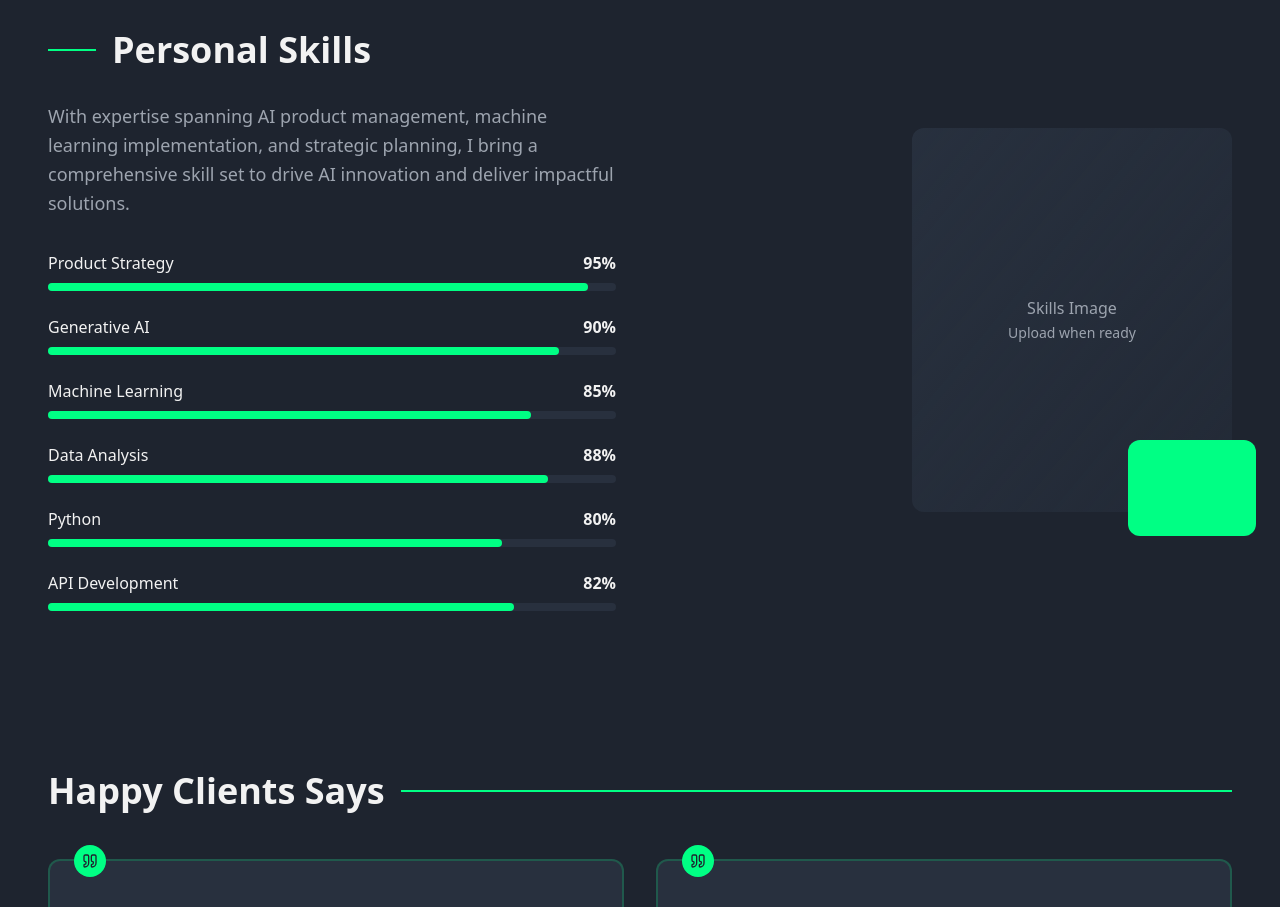
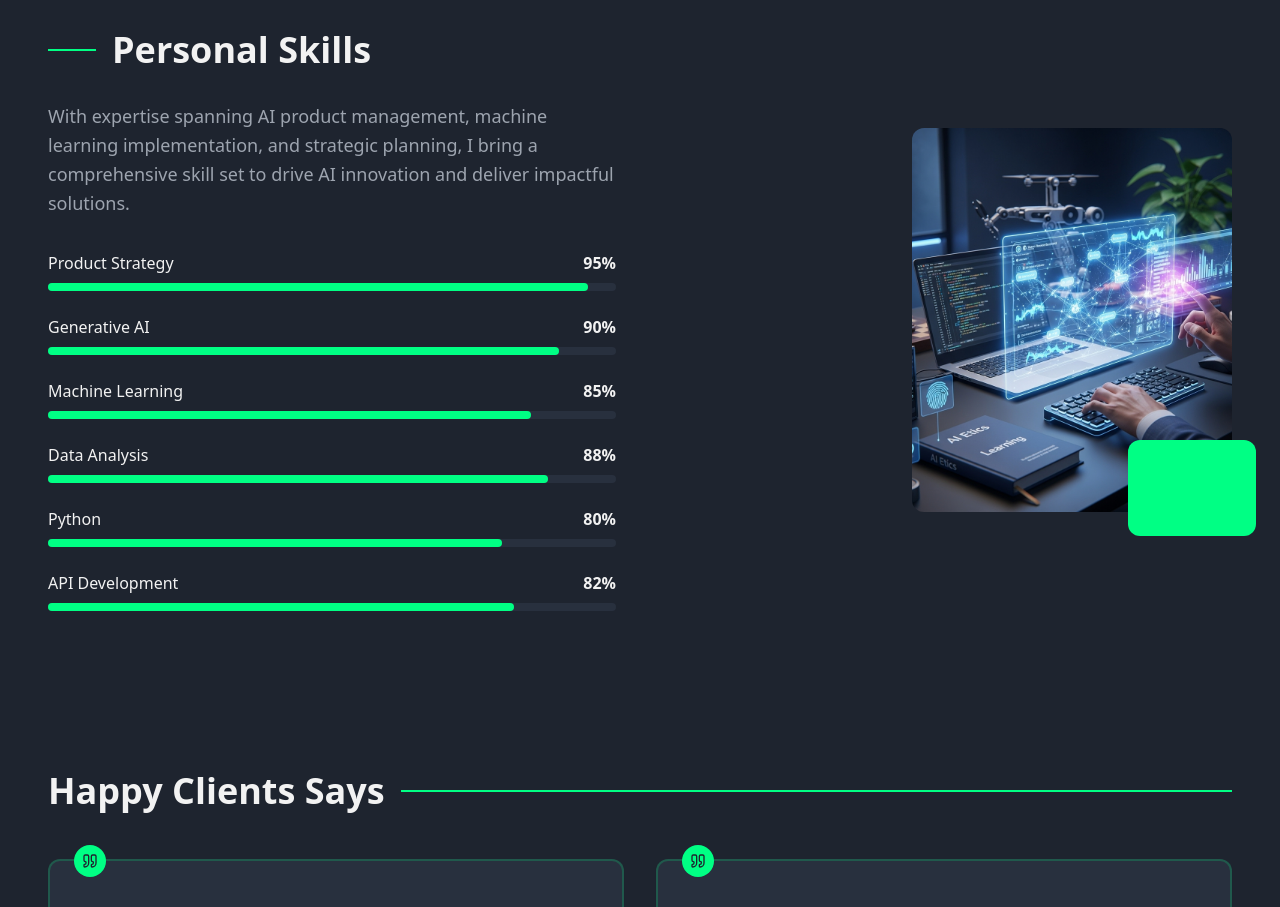
Before and after one commit to pislurcloud/achievement-canvas, a React (Vite) app: page / in a window 1280 px wide. Shown: the part 3200-4107 px from the top of the page. Built offline with nearby package versions, Linux system fonts and the light colour scheme.

Commit message:
Update skills image
Update the skills image with the provided image.
-edited src/components/Skills.tsx
-created public/lovable-uploads/13ca9123-f97c-4788-be6a-8dfb7e80e88b.png

```diff
--- a/src/components/Skills.tsx
+++ b/src/components/Skills.tsx
@@ -46,13 +46,11 @@ const Skills = () => {
           {/* Image Section */}
           <div className="relative flex justify-center lg:justify-end">
             <div className="relative">
-              <div className="w-80 h-96 bg-gradient-to-br from-muted to-muted/50 rounded-lg flex items-center justify-center">
-                <p className="text-muted-foreground text-center">
-                  Skills Image
-                  <br />
-                  <span className="text-sm">Upload when ready</span>
-                </p>
-              </div>
+              <img
+                src="/lovable-uploads/24a75a03-a4c8-49b0-92c5-1a095bb0c17d.png"
+                alt="AI Product Manager working with futuristic technology and data visualization"
+                className="w-80 h-96 object-cover rounded-lg"
+              />
               <div className="absolute -bottom-6 -right-6 w-32 h-24 bg-primary rounded-lg"></div>
             </div>
           </div>
```
Also changed, not shown: public/lovable-uploads/24a75a03-a4c8-49b0-92c5-1a095bb0c17d.png (added).
